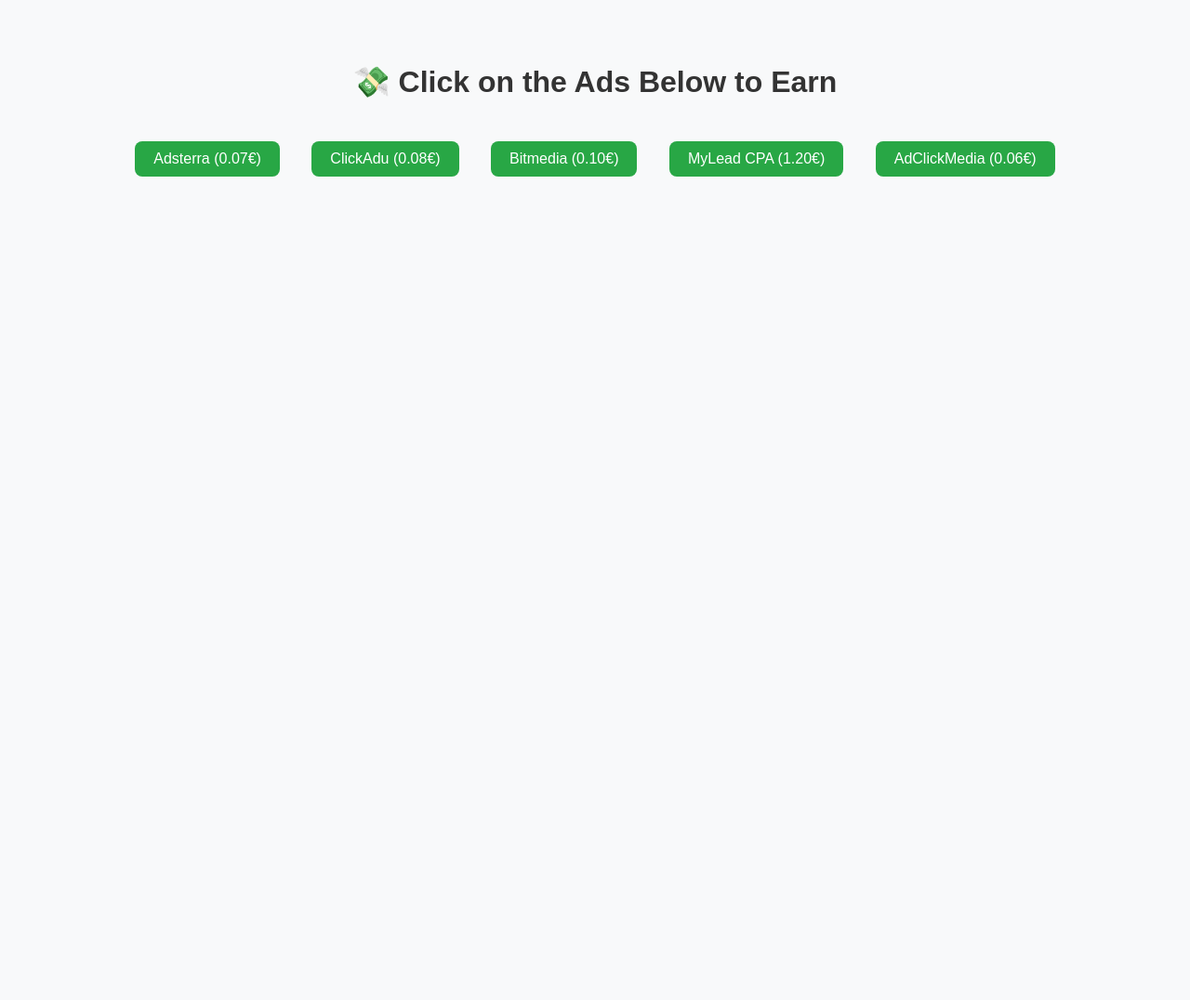
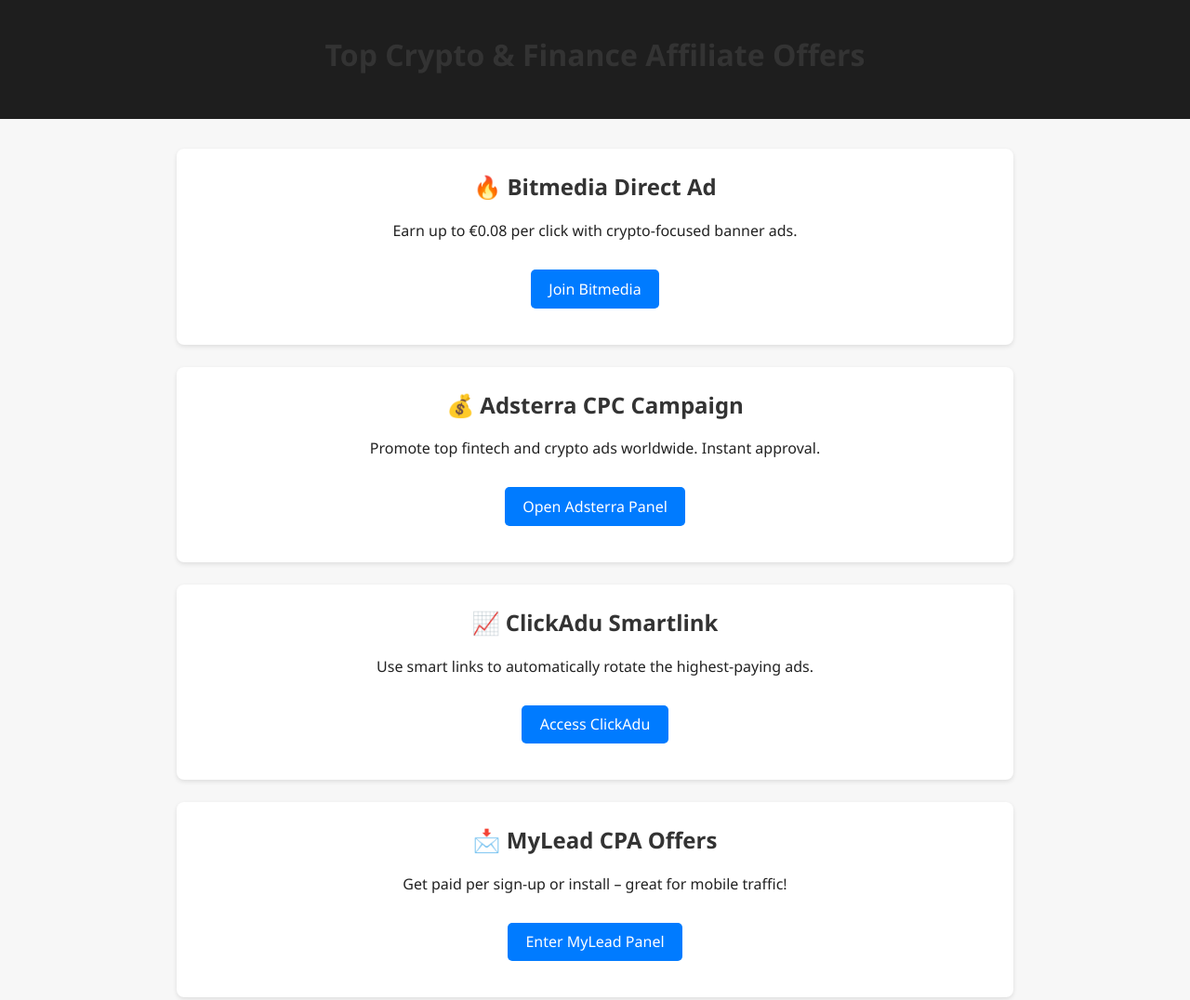
Before and after one commit to bjornthorsen97/affiliate-site, a plain HTML site: page offers2.html in a window 1280 px wide. Shown: the top 1076 px of the page at 93% size. Before the commit the page ends 800 px from the top, so only its background shows below. Drawn offline with Linux system fonts and the light colour scheme.

Commit message:
Update offers2.html

```diff
--- a/offers2.html
+++ b/offers2.html
@@ -1,18 +1,104 @@
 <!DOCTYPE html>
-<html>
+<html lang="en">
 <head>
-  <title>Click-to-Earn</title>
-  <link rel="stylesheet" href="style.css">
+  <meta charset="UTF-8" />
+  <meta name="viewport" content="width=device-width, initial-scale=1.0"/>
+  <title>Crypto & Finance Offers</title>
+  <link rel="stylesheet" href="style.css" />
+  <style>
+    body {
+      font-family: 'Segoe UI', sans-serif;
+      background-color: #f7f7f7;
+      color: #222;
+      margin: 0;
+      padding: 0;
+    }
+
+    header {
+      background-color: #1e1e1e;
+      padding: 1rem;
+      text-align: center;
+      color: white;
+    }
+
+    .container {
+      max-width: 900px;
+      margin: auto;
+      padding: 2rem;
+    }
+
+    h1 {
+      text-align: center;
+      margin-bottom: 2rem;
+    }
+
+    .offer {
+      background-color: white;
+      border-radius: 8px;
+      padding: 1.5rem;
+      margin-bottom: 1.5rem;
+      box-shadow: 0 2px 5px rgba(0,0,0,0.1);
+    }
+
+    .offer h2 {
+      margin-top: 0;
+      color: #333;
+    }
+
+    .offer p {
+      margin-bottom: 1rem;
+    }
+
+    .offer a {
+      display: inline-block;
+      background-color: #007bff;
+      color: white;
+      padding: 0.6rem 1.2rem;
+      border-radius: 5px;
+      text-decoration: none;
+      transition: background-color 0.3s ease;
+    }
+
+    .offer a:hover {
+      background-color: #0056b3;
+    }
+  </style>
 </head>
 <body>
-  <h1>💸 Click on the Ads Below to Earn</h1>
-  <div class="ad-container">
-    <a href="https://adsterra.com/click" target="_blank" onclick="trackClick('Adsterra')">Adsterra (0.07€)</a>
-    <a href="https://clickadu.com/click" target="_blank" onclick="trackClick('ClickAdu')">ClickAdu (0.08€)</a>
-    <a href="https://bitmedia.io/click" target="_blank" onclick="trackClick('Bitmedia')">Bitmedia (0.10€)</a>
-    <a href="https://mylead.global/click" target="_blank" onclick="trackClick('MyLead')">MyLead CPA (1.20€)</a>
-    <a href="https://adclickmedia.com/click" target="_blank" onclick="trackClick('AdClickMedia')">AdClickMedia (0.06€)</a>
+  <header>
+    <h1>Top Crypto & Finance Affiliate Offers</h1>
+  </header>
+
+  <div class="container">
+    <div class="offer">
+      <h2>🔥 Bitmedia Direct Ad</h2>
+      <p>Earn up to €0.08 per click with crypto-focused banner ads.</p>
+      <a href="https://bitmedia.io/publisher-referral-link" target="_blank">Join Bitmedia</a>
+    </div>
+
+    <div class="offer">
+      <h2>💰 Adsterra CPC Campaign</h2>
+      <p>Promote top fintech and crypto ads worldwide. Instant approval.</p>
+      <a href="https://adsterra.com/publisher-panel" target="_blank">Open Adsterra Panel</a>
+    </div>
+
+    <div class="offer">
+      <h2>📈 ClickAdu Smartlink</h2>
+      <p>Use smart links to automatically rotate the highest-paying ads.</p>
+      <a href="https://clickadu.com/signup" target="_blank">Access ClickAdu</a>
+    </div>
+
+    <div class="offer">
+      <h2>📩 MyLead CPA Offers</h2>
+      <p>Get paid per sign-up or install – great for mobile traffic!</p>
+      <a href="https://mylead.global/panel" target="_blank">Enter MyLead Panel</a>
+    </div>
+
+    <div class="offer">
+      <h2>🌐 AdClickMedia Premium CPC</h2>
+      <p>Show global CPC ads and earn per user interaction.</p>
+      <a href="https://adclickmedia.com/account" target="_blank">Login to AdClickMedia</a>
+    </div>
   </div>
-  <script src="tracker.js"></script>
 </body>
 </html>
```
